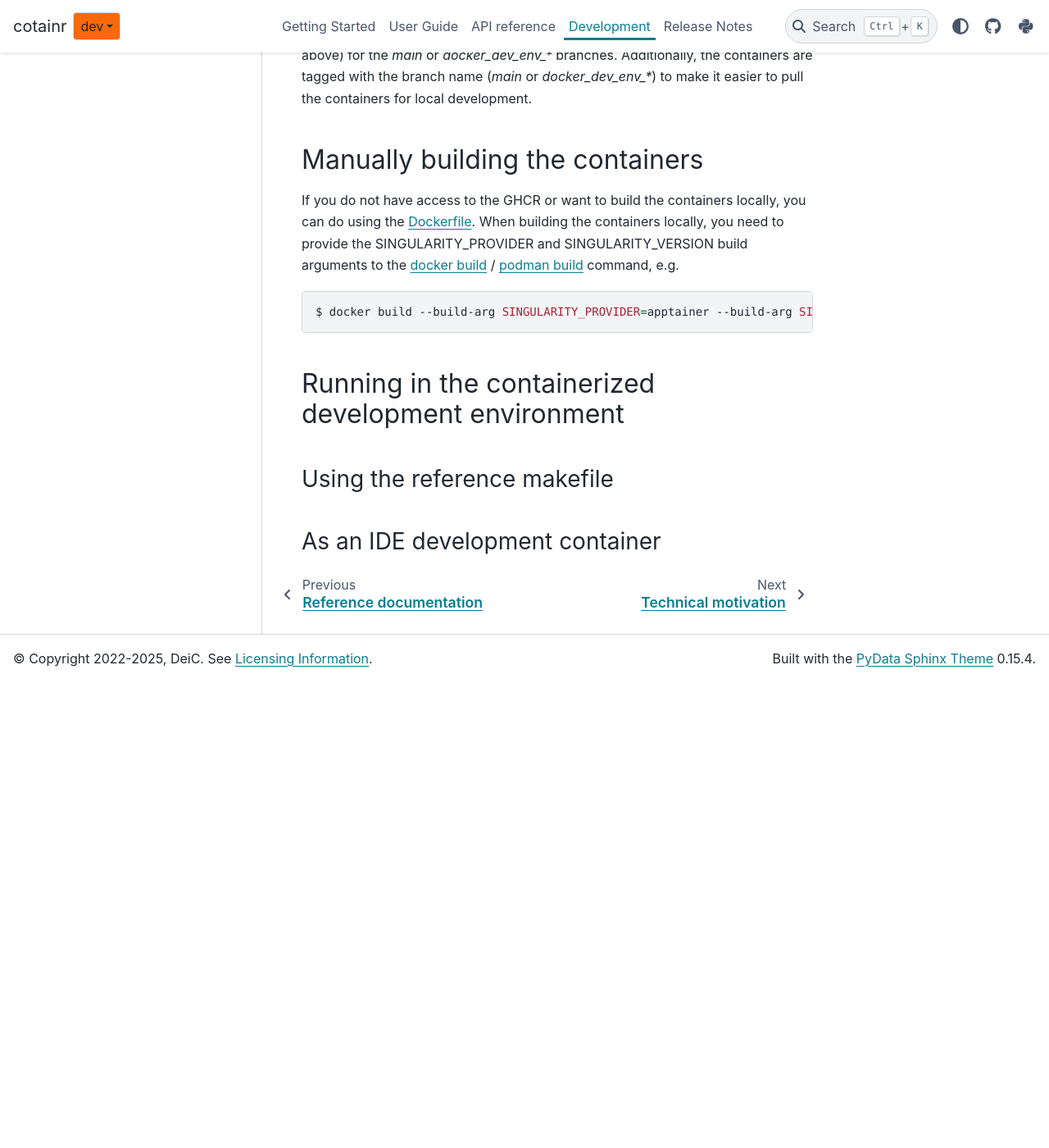
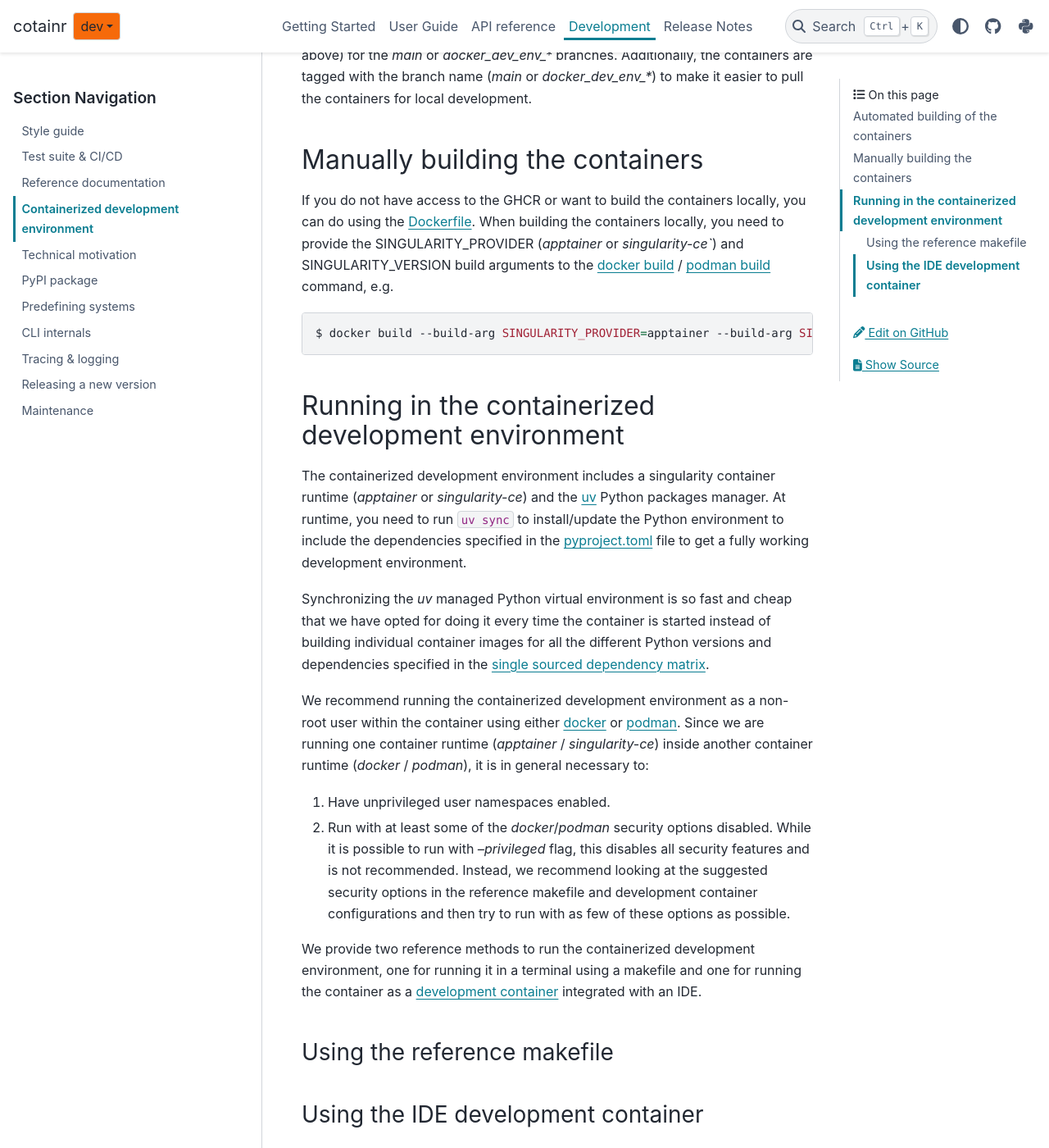
Before and after one commit to DeiC-HPC/cotainr, a Sphinx documentation site: the page built from doc/development/development_environment.rst, in a window 1280 px wide and 1400 px high, scrolled down 1038 px. Shown: the whole window at 82% size. Built offline with Sphinx 7.4.7 and the PyData theme 0.15.4, drawn with Linux system fonts in a browser that asks for light colours; pages that are not in the unit, such as notebooks, are missing from menus; the version number could not be read and is left out; before the commit the page ends 1870 px from its top, so only the background shows below that; some of the changed text lies outside the part shown.

Commit message:
WIP: More contarized dev env docs.

```diff
--- a/doc/development/development_environment.rst
+++ b/doc/development/development_environment.rst
@@ -10,7 +10,6 @@
 ------------------------------------
 Containers are automatically built and pushed to GHCR using the `CI_build_docker_images.yml <https://github.com/DeiC-HPC/cotainr/actions/workflows/CI_build_docker_images.yml>`_ GitHub Action workflow. This workflow uses `the official Docker GitHub Actions <https://docs.docker.com/build/ci/github-actions/>`_ to build the containers for all supported architectures and dependencies as defined in the :ref:`single sourced dependency matrix <single_source_dep_matrix>`.
 
-
 The workflow is triggered on pushes to the `main` branch as well as branches starting with `docker_dev_env` if the files defining the development environment are changed, i.e. if changes are made to the following files:
 
 - `Dockerfile <https://github.com/DeiC-HPC/cotainr/blob/main/.github/workflows/dockerfiles/Dockerfile>`_
@@ -19,10 +18,9 @@
 
 A SHA256 checksum of these files is calculated by the `hashFiles <https://docs.github.com/en/actions/reference/evaluate-expressions-in-workflows-and-actions#hashfiles>`_ function is used to uniquely identify the "version" of the development environment as defined by theses files. The built containers are tagged with this checksum, which allows for identification of the containers that should be used in the :ref:`CI/CD pipelines <test_suite>`. That way we can ensure that right containers (based on the definition in the files above) for the `main` or `docker_dev_env_*` branches. Additionally, the containers are tagged with the branch name (`main` or `docker_dev_env_*`) to make it easier to pull the containers for local development.
 
-
 Manually building the containers
 --------------------------------
-If you do not have access to the GHCR or want to build the containers locally, you can do using the `Dockerfile <https://github.com/DeiC-HPC/cotainr/blob/main/.github/workflows/dockerfiles/Dockerfile>`_. When building the containers locally, you need to provide the SINGULARITY_PROVIDER and SINGULARITY_VERSION build arguments to the `docker build <https://docs.docker.com/reference/cli/docker/buildx/build/>`_ / `podman build <https://docs.podman.io/en/stable/markdown/podman-build.1.html>`_ command, e.g.
+If you do not have access to the GHCR or want to build the containers locally, you can do using the `Dockerfile <https://github.com/DeiC-HPC/cotainr/blob/main/.github/workflows/dockerfiles/Dockerfile>`_. When building the containers locally, you need to provide the SINGULARITY_PROVIDER (`apptainer` or `singularity-ce``) and SINGULARITY_VERSION build arguments to the `docker build <https://docs.docker.com/reference/cli/docker/buildx/build/>`_ / `podman build <https://docs.podman.io/en/stable/markdown/podman-build.1.html>`_ command, e.g.
 
 .. code-block:: console
 
@@ -31,10 +29,23 @@
 
 Running in the containerized development environment
 ----------------------------------------------------
+The containerized development environment includes a singularity container runtime (`apptainer` or `singularity-ce`) and the `uv <https://docs.astral.sh/uv/>`_ Python packages manager. At runtime, you need to run :code:`uv sync` to install/update the Python environment to include the dependencies specified in the `pyproject.toml <https://github.com/DeiC-HPC/cotainr/blob/main/pyproject.toml>`_ file to get a fully working development environment.
 
+Synchronizing the `uv` managed Python virtual environment is so fast and cheap that we have opted for doing it every time the container is started instead of building individual container images for all the different Python versions and dependencies specified in the :ref:`single sourced dependency matrix <single_source_dep_matrix>`.
+
+We recommend running the containerized development environment as a non-root user within the container using either `docker <https://docs.docker.com/get-started/>`_ or `podman <https://podman.io/getting-started/overview>`_. Since we are running one container runtime (`apptainer` / `singularity-ce`) inside another container runtime (`docker` / `podman`), it is in general necessary to:
+
+1. Have unprivileged user namespaces enabled.
+2. Run with at least some of the `docker`/`podman` security options disabled. While it is possible to run with `--privileged` flag, this disables all security features and is not recommended. Instead, we recommend looking at the suggested security options in the reference makefile and development container configurations and then try to run with as few of these options as possible.
+
+We provide two reference methods to run the containerized development environment, one for running it in a terminal using a makefile and one for running the container as a `development container <https://containers.dev/>`_ integrated with an IDE.
+
+.. _dev_env_makefile:
 
 Using the reference makefile
 ~~~~~~~~~~~~~~~~~~~~~~~~~~~~
 
-As an IDE development container
-~~~~~~~~~~~~~~~~~~~~~~~~~~~~~~~
+.. _dev_env_devcontainer:
+
+Using the IDE development container
+~~~~~~~~~~~~~~~~~~~~~~~~~~~~~~~~~~~
```
